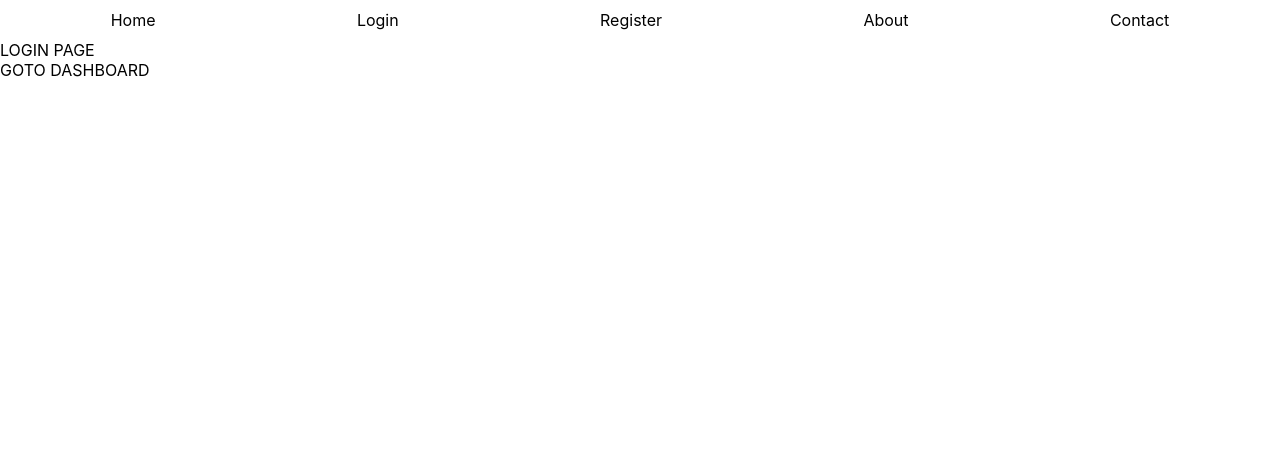
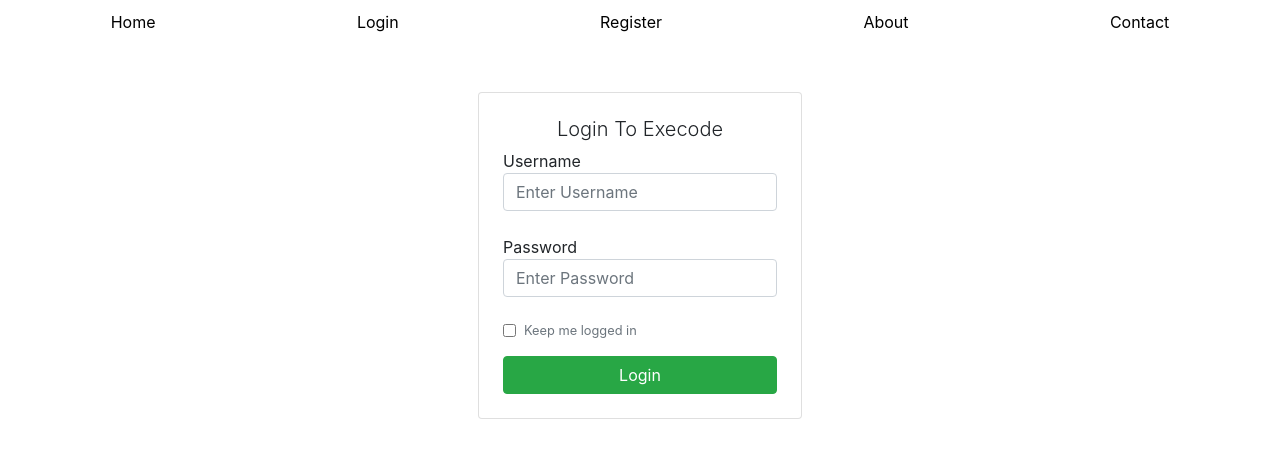
Before and after one commit to santhisrikh/execode, a React (Create React App) app in the folder src/client/: page /login in a window 1280 px wide. Shown: the top 458 px of the page. Built offline with nearby package versions, Linux system fonts and the light colour scheme.

Commit message:
LoginPublic Component : /component/common/LoginPublic.jsx #32

```diff
--- a/src/client/public/index.html
+++ b/src/client/public/index.html
@@ -24,6 +24,15 @@
       work correctly both with client-side routing and a non-root public URL.
       Learn how to configure a non-root public URL by running `npm run build`.
     -->
+
+    <!--  External CDN -->
+    <link
+      rel="stylesheet"
+      href="https://stackpath.bootstrapcdn.com/bootstrap/4.4.1/css/bootstrap.min.css"
+      integrity="sha384-Vkoo8x4CGsO3+Hhxv8T/Q5PaXtkKtu6ug5TOeNV6gBiFeWPGFN9MuhOf23Q9Ifjh"
+      crossorigin="anonymous"
+    />
+    <!-- External CDN -->
     <title>React App</title>
   </head>
   <body>
@@ -39,5 +48,20 @@
       To begin the development, run `npm start` or `yarn start`.
       To create a production bundle, use `npm run build` or `yarn build`.
     -->
+    <script
+      src="https://code.jquery.com/jquery-3.4.1.slim.min.js"
+      integrity="sha384-J6qa4849blE2+poT4WnyKhv5vZF5SrPo0iEjwBvKU7imGFAV0wwj1yYfoRSJoZ+n"
+      crossorigin="anonymous"
+    ></script>
+    <script
+      src="https://cdn.jsdelivr.net/npm/popper.js@1.16.0/dist/umd/popper.min.js"
+      integrity="sha384-Q6E9RHvbIyZFJoft+2mJbHaEWldlvI9IOYy5n3zV9zzTtmI3UksdQRVvoxMfooAo"
+      crossorigin="anonymous"
+    ></script>
+    <script
+      src="https://stackpath.bootstrapcdn.com/bootstrap/4.4.1/js/bootstrap.min.js"
+      integrity="sha384-wfSDF2E50Y2D1uUdj0O3uMBJnjuUD4Ih7YwaYd1iqfktj0Uod8GCExl3Og8ifwB6"
+      crossorigin="anonymous"
+    ></script>
   </body>
 </html>
--- /dev/null
+++ b/src/client/src/components/common/LoginPublic.jsx
@@ -0,0 +1,73 @@
+import React, { useState } from "react";
+
+const LoginPublic = () => {
+  const [loginState, setLoginState] = useState({
+    username: "",
+    password: "",
+    keepLoggedIn: false
+  });
+
+  const onChange = e => {
+    e.target.name === "keepLoggedIn"
+      ? setLoginState({ ...loginState, [e.target.name]: e.target.checked })
+      : setLoginState({ ...loginState, [e.target.name]: e.target.value });
+  };
+
+  const onLoginSubmit = e => {
+    e.preventDefault();
+  };
+
+  return (
+    <div className="d-flex justify-content-center align-items-center w-100 px-3 py-5">
+      <div className="card p-4">
+        <h2 className="lead text-center">Login To Execode</h2>
+        <form onSubmit={onLoginSubmit}>
+          <div className="form-group">
+            <label htmlFor="username">
+              Username
+              <input
+                type="text"
+                placeholder="Enter Username"
+                className="form-control"
+                name="username"
+                value={loginState.username}
+                onChange={onChange}
+              />
+            </label>
+          </div>
+          <div className="form-group">
+            <label htmlFor="password">
+              Password
+              <input
+                type="password"
+                placeholder="Enter Password"
+                className="form-control"
+                name="password"
+                value={loginState.password}
+                onChange={onChange}
+              />
+            </label>
+          </div>
+          <div className="form-group mt-2">
+            <span className="d-flex align-items-center">
+              <input
+                type="checkbox"
+                name="keepLoggedIn"
+                value={loginState.keepLoggedIn}
+                onChange={onChange}
+              />
+              <small className="text-muted ml-2">Keep me logged in</small>
+            </span>
+          </div>
+          <input
+            type="submit"
+            className="btn btn-success btn-block"
+            value="Login"
+          />
+        </form>
+      </div>
+    </div>
+  );
+};
+
+export default LoginPublic;
--- a/src/client/src/routes/Login.jsx
+++ b/src/client/src/routes/Login.jsx
@@ -1,12 +1,11 @@
-import React from "react";
-import { Link } from "react-router-dom";
+import React from 'react';
+import LoginPublic from '../components/common/LoginPublic';
 
 const Login = () => {
   return (
-    <>
-      <div>LOGIN PAGE</div>
-      <Link to="/dash">GOTO DASHBOARD</Link>
-    </>
+    <React.Fragment>
+      <LoginPublic />
+    </React.Fragment>
   );
 };
 
```
